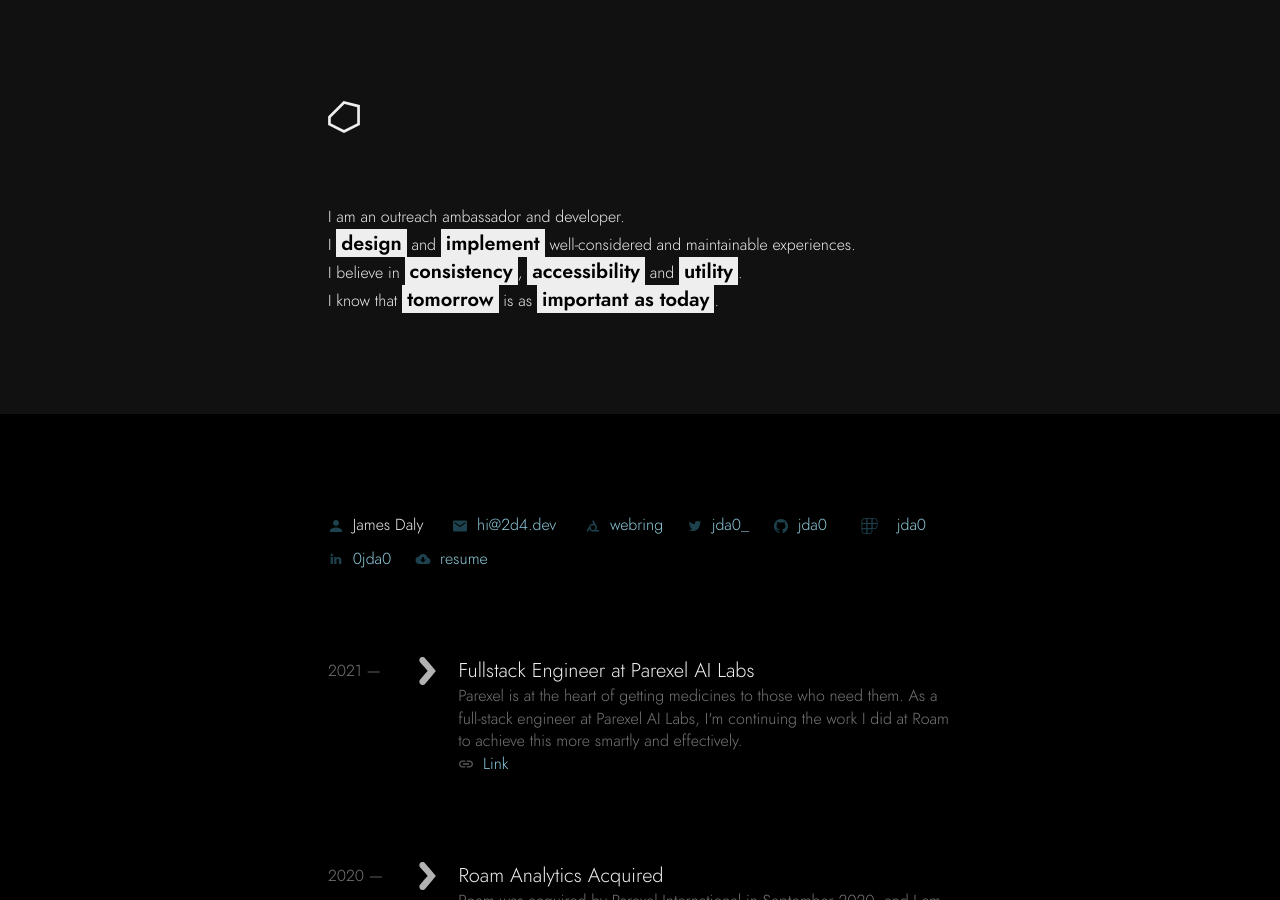
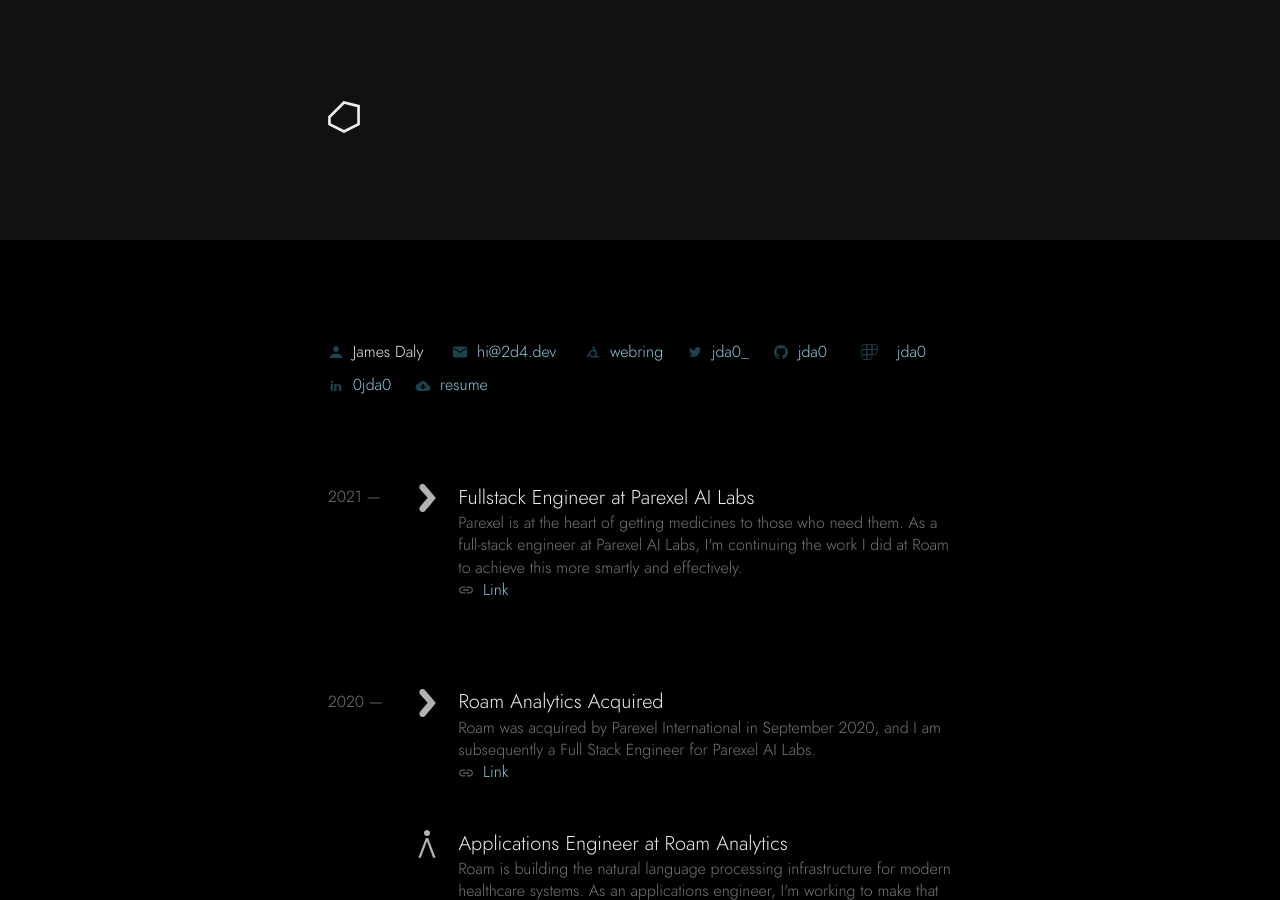
Before and after one commit to jda0/mrvscity, a Jekyll site: the page built from index.html, in a window 1280 px wide and 900 px high. Built offline with Jekyll 4.4.1, drawn with Linux system fonts in a browser that asks for light colours.

Commit message:
Update index.html

```diff
--- a/index.html
+++ b/index.html
@@ -9,14 +9,6 @@
   <header>
     <section class="mark">
       {% include mark.svg %}
-    </section>
-    <section>
-      <p class="bold">
-        I am an outreach ambassador and developer.<br>
-        I <strong>design</strong> and <strong>implement</strong> well-considered and maintainable experiences.<br>
-        I believe in <strong>consistency</strong>, <strong>accessibility</strong> and <strong>utility</strong>.<br>
-        I know that <strong>tomorrow</strong> is as <strong>important as today</strong>.<br>
-      </p>
     </section>
   </header>
   <main>
```
